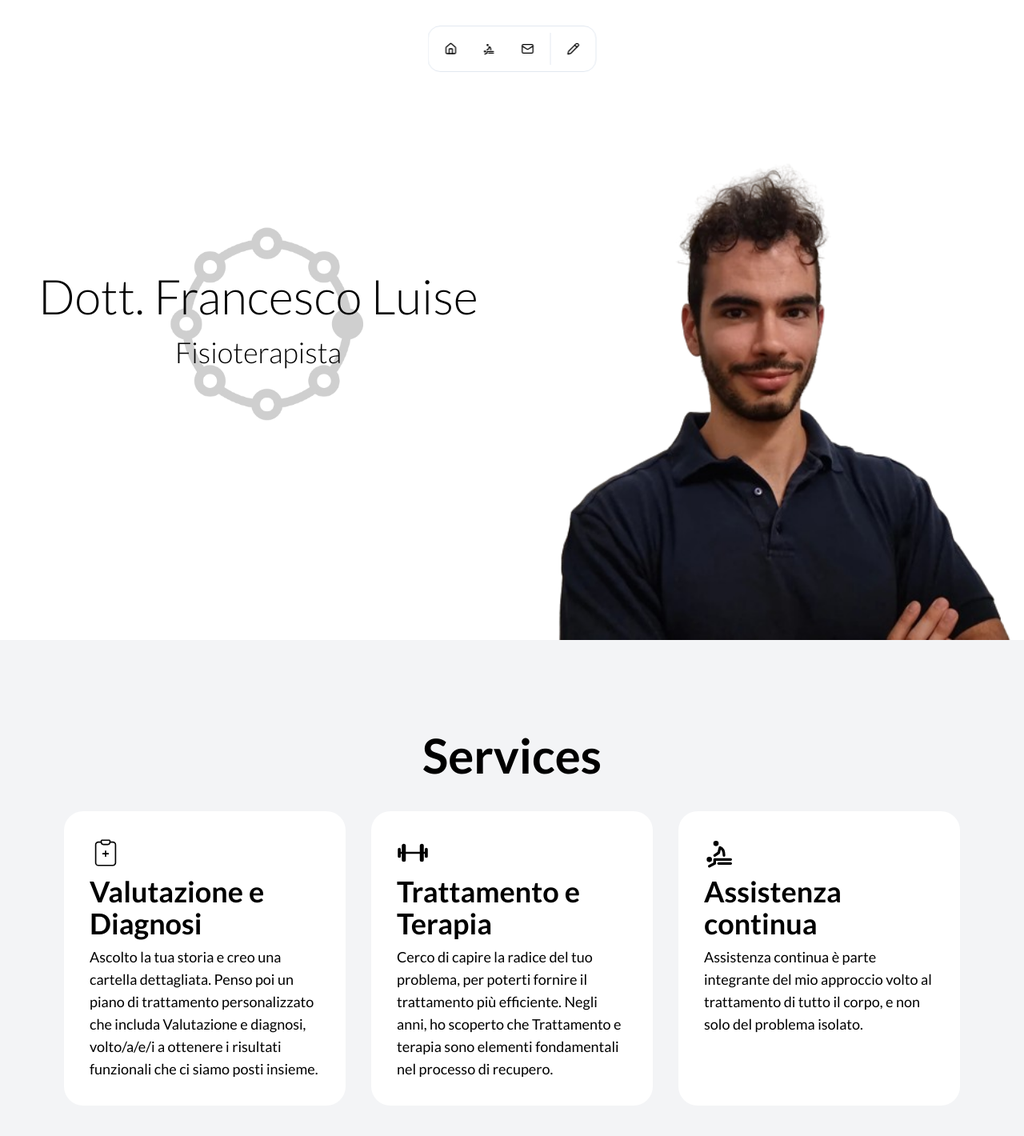
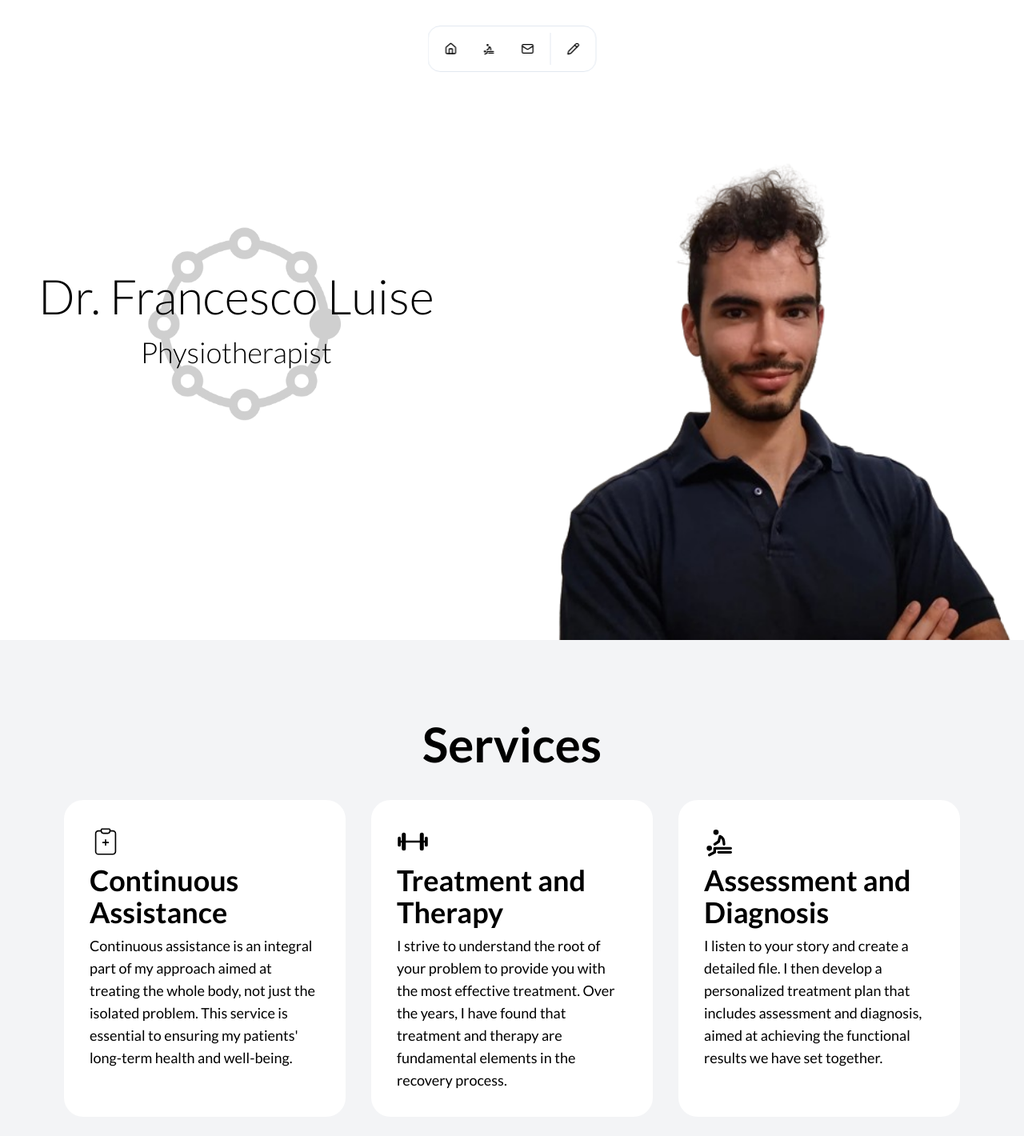
Before and after one commit to AgSwitch/francesco-luise, a Next.js app: page /en in a window 1280 px wide. Shown: the top 1420 px of the page at 80% size. Built offline with nearby package versions, Linux system fonts and the light colour scheme.

Commit message:
Updated translations

```diff
--- a/messages/en.json
+++ b/messages/en.json
@@ -4,5 +4,28 @@
         "contact": "Contact",
         "services": "Services",
         "blog": "Blog"
+    },
+    "hero": {
+        "title":  "Dr. Francesco Luise",
+        "description": "Physiotherapist"
+    },
+    "services": {
+        "title": "Services",
+        "button": "View All",
+        "pills": {
+            "assistance": {
+                "title": "Continuous Assistance",
+                "description": "Continuous assistance is an integral part of my approach aimed at treating the whole body, not just the isolated problem. This service is essential to ensuring my patients' long-term health and well-being."
+            },
+            "therapy": {
+                "title": "Treatment and Therapy",
+                "description": "I strive to understand the root of your problem to provide you with the most effective treatment. Over the years, I have found that treatment and therapy are fundamental elements in the recovery process."
+            },
+            "health": {
+                "title": "Assessment and Diagnosis",
+                "description": "I listen to your story and create a detailed file. I then develop a personalized treatment plan that includes assessment and diagnosis, aimed at achieving the functional results we have set together."
+            }
+        }
+
     }
 }
--- a/messages/it.json
+++ b/messages/it.json
@@ -1,8 +1,31 @@
 {
     "navbar": {
         "home": "Home",
-        "contact": "Contatti",
+        "contact": "Contatto",
         "services": "Servizi",
         "blog": "Blog"
+    },
+    "hero": {
+        "title":  "Dott. Francesco Luise",
+        "description": "Fisioterapista"
+    },
+    "services": {
+        "title": "Servizi",
+        "button": "Scopri di più",
+        "pills": {
+            "assistance": {
+                "title": "Assistenza continua",
+                "description": "L'assistenza continua è parte integrante del mio approccio volto al trattamento di tutto il corpo, e non solo del problema isolato. Questo servizio è fondamentale per assicurare ai miei pazienti salute e benessere duraturi."
+            },
+            "therapy": {
+                "title": "Trattamento e terapia",
+                "description": "Cerco di capire la radice del tuo problema, per poterti fornire il trattamento più efficiente. Negli anni, ho scoperto che il trattamento e la terapia sono elementi fondamentali nel processo di recupero."
+            },
+            "health": {
+                "title": "Valutazione e diagnosi",
+                "description": "Ascolto la tua storia e creo una cartella dettagliata. Elaboro poi un piano di trattamento personalizzato che includa la valutazione e la diagnosi, volto a ottenere i risultati funzionali che ci siamo posti insieme."
+            }
+        }
+
     }
 }
--- a/src/app/[lng]/page.js
+++ b/src/app/[lng]/page.js
@@ -1,5 +1,6 @@
 import Hero from "@/components/hero/Hero";
 import { Button } from "@/components/ui/button";
+import { useTranslations } from "next-intl";
 import Link from "next/link";
 
 import { CiMedicalClipboard } from "react-icons/ci";
@@ -7,19 +8,21 @@ import { IoBarbellOutline } from "react-icons/io5";
 import { TbMassage } from "react-icons/tb";
 
 function Page({ params: { lng } }) {
+  const t = useTranslations("services");
+
   return (
     <div>
       <Hero />
       <div id="services" className=" min-h-screen bg-gray-100 py-20 flex flex-col items-center justify-center gap-10">
 
-      <h3 className="text-6xl font-bold">Services</h3>
+      <h3 className="text-6xl font-bold">{t('title')}</h3>
       <div className="grid lg:grid-cols-3 px-8 lg:px-20 gap-8">
-          <ServicePill title="Valutazione e Diagnosi" Icon={CiMedicalClipboard}>Ascolto la tua storia e creo una cartella dettagliata. Penso poi un piano di trattamento personalizzato che includa Valutazione e diagnosi, volto/a/e/i a ottenere i risultati funzionali che ci siamo posti insieme.</ServicePill>
-          <ServicePill title="Trattamento e Terapia" Icon={IoBarbellOutline}>Cerco di capire la radice del tuo problema, per poterti fornire il trattamento più efficiente. Negli anni, ho scoperto che Trattamento e terapia sono elementi fondamentali nel processo di recupero.</ServicePill>
-          <ServicePill title="Assistenza continua" Icon={TbMassage}>Assistenza continua è parte integrante del mio approccio volto al trattamento di tutto il corpo, e non solo del problema isolato.</ServicePill>
+          <ServicePill title={t('pills.assistance.title')} Icon={CiMedicalClipboard} description={t('pills.assistance.description')} />
+          <ServicePill title={t('pills.therapy.title')}  Icon={IoBarbellOutline} description={t('pills.therapy.description')} />
+          <ServicePill title={t('pills.health.title')}  Icon={TbMassage} description={t('pills.health.description')} />
       </div>
       <Button className="p-8 text-xl rounded-3xl">
-        <Link href={`${lng}/services`}>Scopri di più</Link>
+        <Link href={`${lng}/services`}>{t('button')}</Link>
       </Button>
       </div>
     </div>
@@ -27,12 +30,12 @@ function Page({ params: { lng } }) {
 }
 export default Page;
 
-function ServicePill({children, title, Icon}) {
+function ServicePill({description, title, Icon}) {
   return (
-    <div className='border-none h-fit bg-background rounded-3xl p-8 flex flex-col gap-2 h-full' >
+    <div className='border-none bg-background rounded-3xl p-8 flex flex-col gap-2 h-full' >
       <Icon className="w-10 h-10" />
         <h3 className="font-bold text-4xl">{title}</h3>
-        <p className="text-lg">{children}</p>
+        <p className="text-lg">{description}</p>
     </div>
   );
 }
--- a/src/components/hero/Hero.jsx
+++ b/src/components/hero/Hero.jsx
@@ -1,28 +1,29 @@
+import { useTranslations } from "next-intl";
 import Image from "next/image";
 
 const Hero = () => {
+  const t = useTranslations("hero");
   return (
-        <div id="home" className="relative flex items-end  justify-center md:justify-start md:items-center h-screen w-screen bg-background md:pl-12">
+    <div
+      id="home"
+      className="relative flex items-end  justify-center md:justify-start md:items-center h-screen w-screen bg-background md:pl-12"
+    >
       <div className="w-full lg:hidden h-full bg-background opacity-60 absolute left-0 z-30 "></div>
       <div className="relative flex flex-col items-center gap-2 md:gap-5 z-40 mb-[100px] md:mb-0">
         <Image
-                    src={'/logo.png'}
+          src={"/logo.png"}
           width={400}
           height={400}
           alt="logo"
           className="absolute top-1/2 -translate-y-1/2 opacity-20"
         />
-                <h2 className="text-4xl md:text-6xl font-[300]">
-                    Dott. Francesco Luise
-                </h2>
-                <h1 className="text-2xl md:text-4xl font-[300]">
-                    Fisioterapista
-                </h1>
+        <h2 className="text-4xl md:text-6xl font-[300]">{t('title')}</h2>
+        <h1 className="text-2xl md:text-4xl font-[300]">{t('description')}</h1>
       </div>
       <div className=" w-fit h-fit absolute bottom-0 right-0">
         <Image
           draggable={false}
-                    src={'/fluise.png'}
+          src={"/fluise.png"}
           className="object-cover h-screen md:h-fit md:object-contain"
           alt=""
           width={650}
```
Lines whose indentation alone changed are shown as unchanged.
